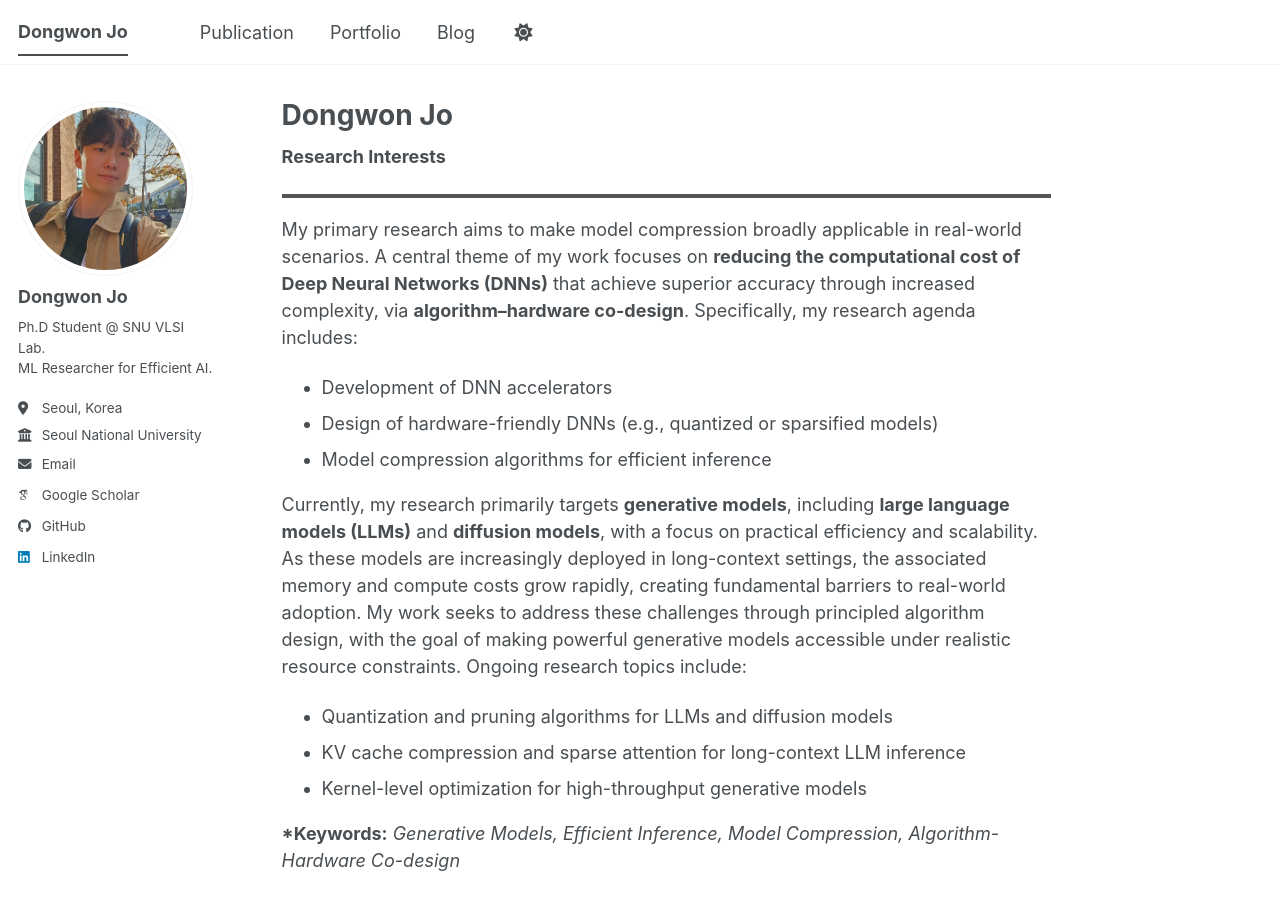
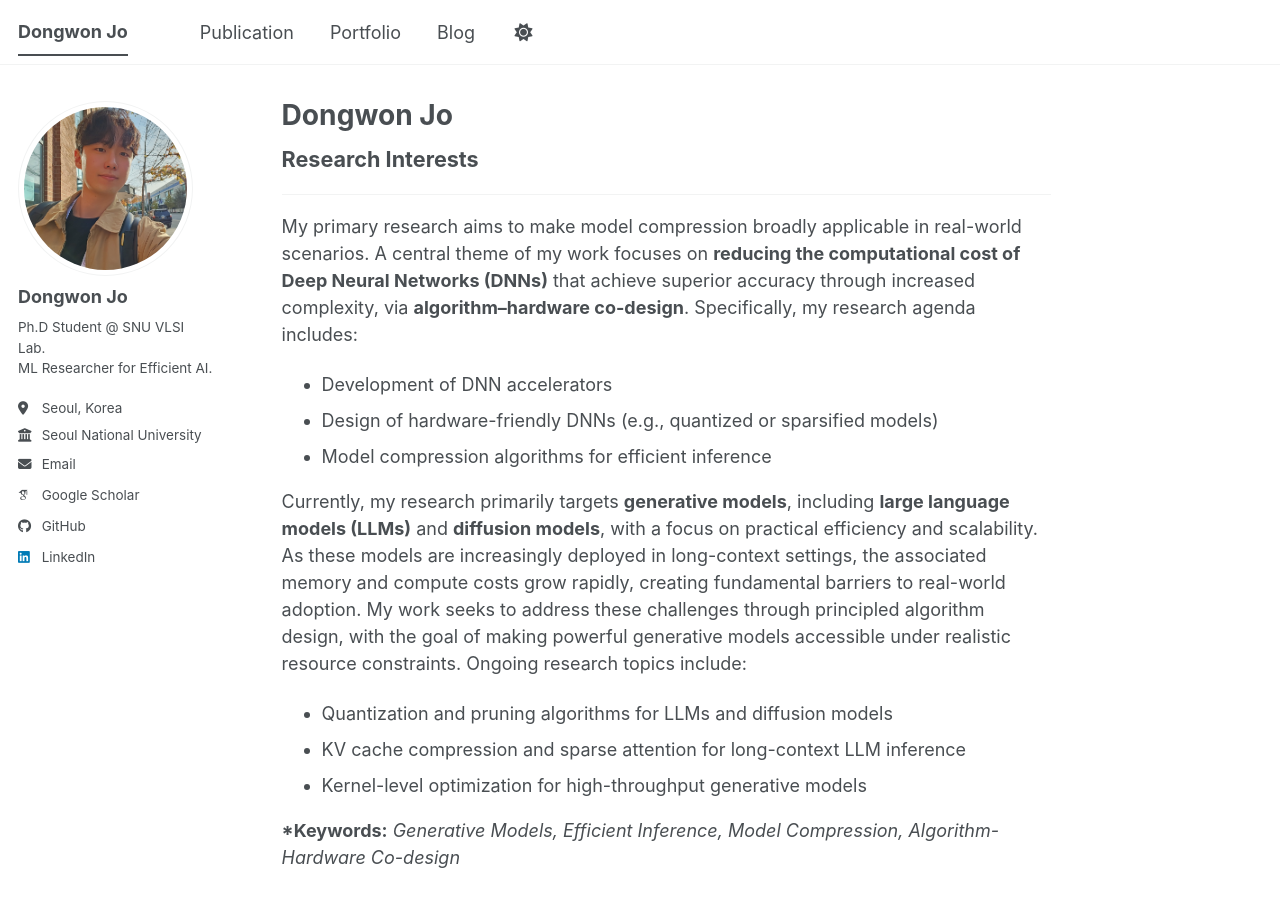
Before and after one commit to dongwonjo/dongwonjo.github.io, a Jekyll site: the page built from _pages/about.md, in a window 1280 px wide and 900 px high. Built offline with Jekyll 4.4.1, drawn with Linux system fonts in a browser that asks for light colours; some web fonts are replaced; a script bundle is joined from its source files by our own code; library files that are not in the unit come from our copies.

Commit message:
Update about.md

```diff
--- a/_pages/about.md
+++ b/_pages/about.md
@@ -7,8 +7,8 @@ redirect_from:
   - /about.html
 ---
 
-**Research Interests**
-<hr style="border: 2px solid #555; margin: 0.1em 0 1em 0;">
+<p style="font-size: 1.2em; font-weight: bold; margin-bottom: 0.2em;">Research Interests</p>
+<hr class="section-hr">
 
 My primary research aims to make model compression broadly applicable in real-world scenarios. A central theme of my work focuses on **reducing the computational cost of Deep Neural Networks (DNNs)** that achieve superior accuracy through increased complexity, via **algorithm–hardware co-design**. Specifically, my research agenda includes:
 
@@ -24,8 +24,8 @@ Currently, my research primarily targets **generative models**, including **larg
 
 **\*Keywords:** *Generative Models, Efficient Inference, Model Compression, Algorithm-Hardware Co-design*
 
-**Education**
-<hr style="border: 2px solid #555; margin: 0.1em 0 1em 0;">
+<p style="font-size: 1.2em; font-weight: bold; margin-bottom: 0.2em;">Education</p>
+<hr class="section-hr">
 
 <table style="width:100%; border:none; border-collapse:collapse;">
   <tr style="border:none;">
@@ -49,8 +49,8 @@ Currently, my research primarily targets **generative models**, including **larg
   </tr>
 </table>
 
-**Work Experiences**
-<hr style="border: 2px solid #555; margin: 0.1em 0 1em 0;">
+<p style="font-size: 1.2em; font-weight: bold; margin-bottom: 0.2em;">Work Experiences</p>
+<hr class="section-hr">
 
 <table style="width:100%; border:none; border-collapse:collapse;">
   <tr style="border:none;">
```
